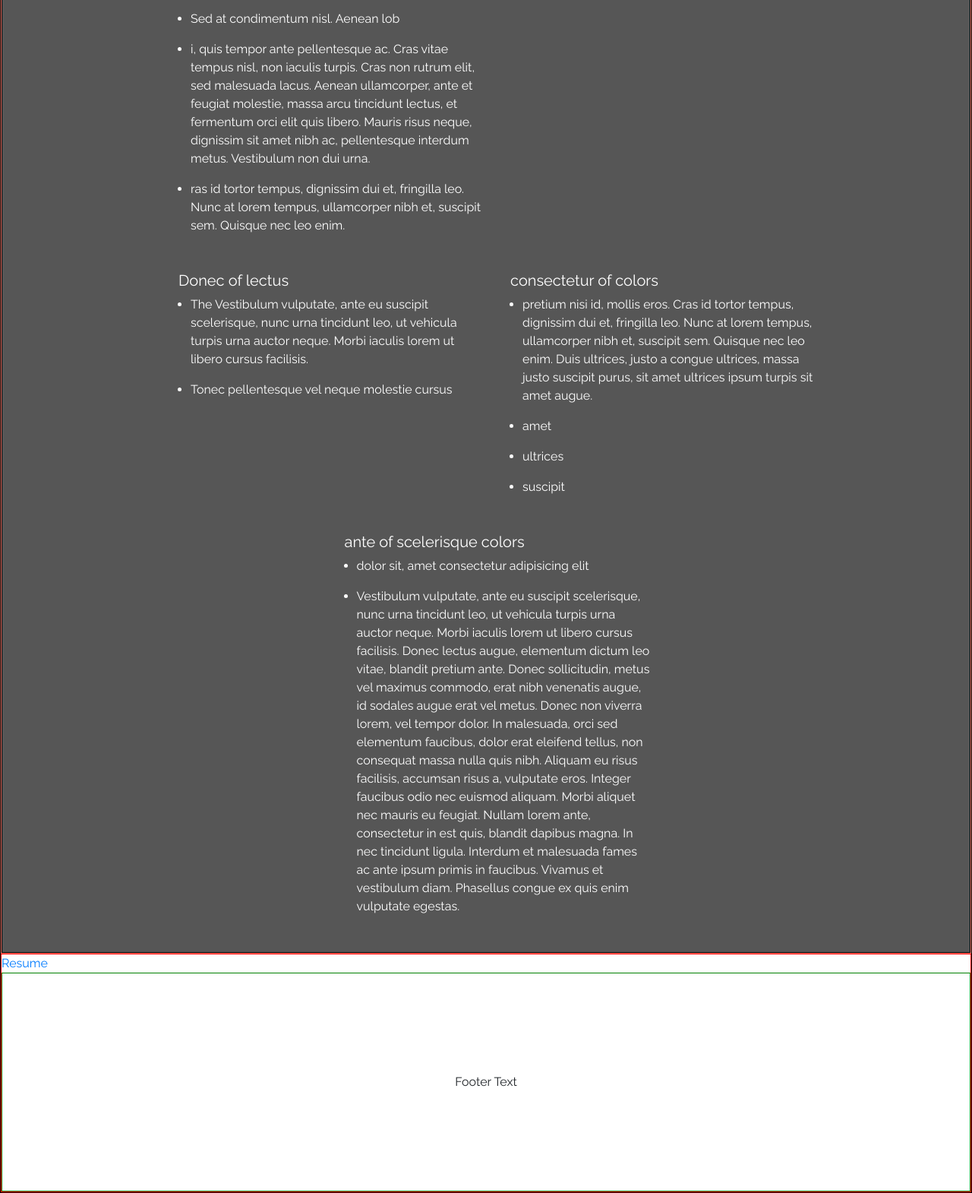
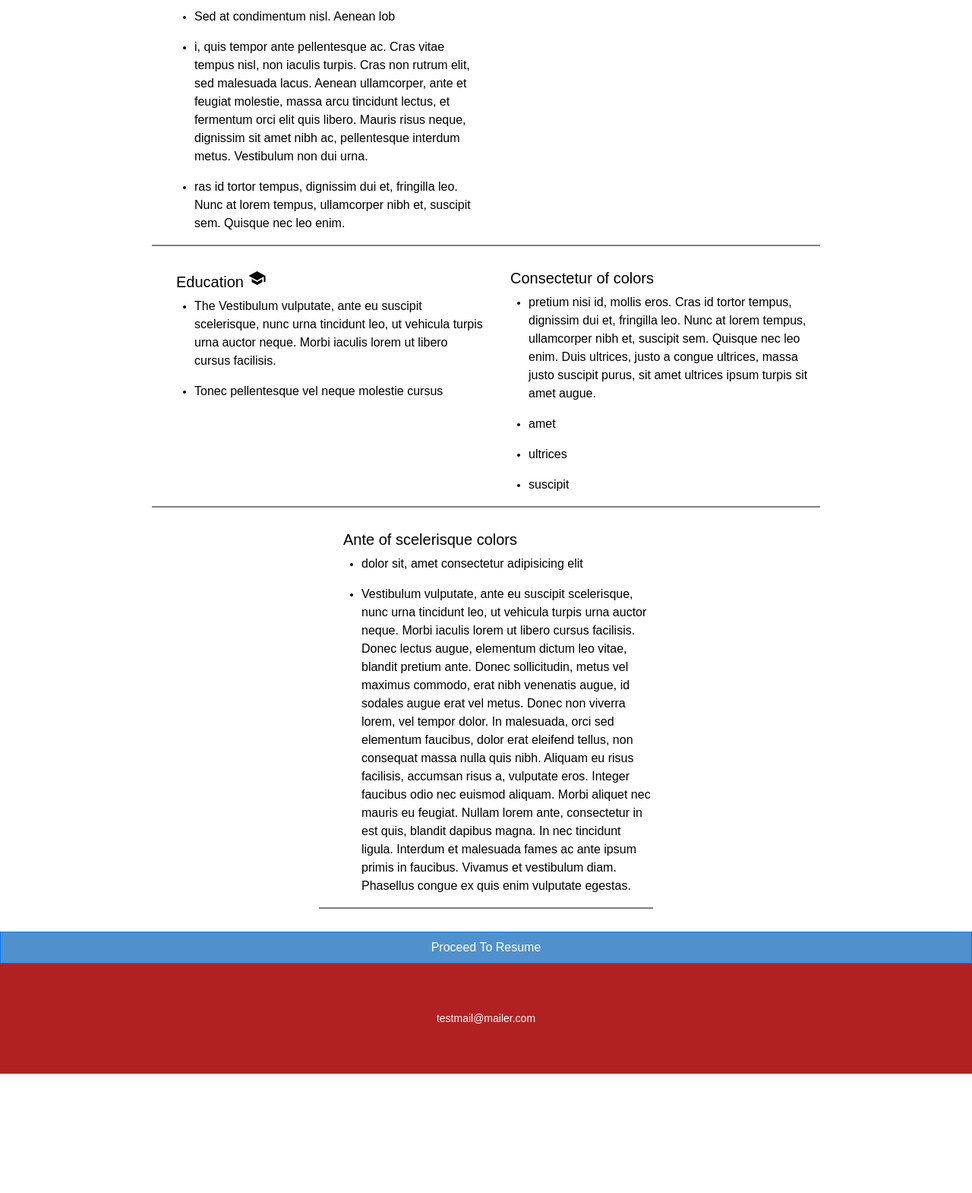
Before and after one commit to CheeseBoyd/react-resume, a React app: page / in a window 1280 px wide. Shown: the part 712-2282 px from the top of the page at 76% size. After the commit the page ends 2125 px from the top, so only its background shows below. Built offline with nearby package versions, Linux system fonts and the light colour scheme; a web font is replaced by a local one.

Commit message:
added logo to summary

```diff
--- a/src/components/App.css
+++ b/src/components/App.css
@@ -1,8 +1,11 @@
+@import url('https://rsms.me/inter/inter-ui.css');
+
 body {
     margin: 0px;
     padding: 0px;
     border-radius: 0px;
-    font-family: 'Raleway', sans-serif;
+    font-family: 'Inter UI', sans-serif;
+    font-size: 14px;
 }
 
 /*
@@ -32,3 +35,33 @@ body {
 .background-blackboard {
     background-color: #565656;
 }
+
+/* color triad theme */
+
+.background-red-warm {
+    background-color: #FF4948;
+}
+
+.background-red-cool {
+    background-color: #B22121;
+}
+
+.background-yellow-warm {
+    background-color: #FFFE95;
+}
+
+.background-red-light {
+    background-color: #FFC2BD;
+}
+
+.background-blue-warm {
+    background-color: #5090CC;
+}
+
+.background-blue-cool {
+    background-color: #216AB2;
+}
+
+.font-black {
+    color: #292928;
+}
--- a/src/components/homepage/Homepage.js
+++ b/src/components/homepage/Homepage.js
@@ -3,12 +3,9 @@ import HeaderCard from './headerCard/HeaderCard';
 import Summary from './summary/Summary';
 import Footer from './footer/Footer';
 import styled from 'styled-components';
-import Resume from '../resume/Resume';
-import { Link } from "react-router-dom";
 
 
 const StyledMain = styled.div`
-    border: 1px solid black;
     display: grid;
     grid-template-column: repeat(12, 1fr);
     grid-template-row: 1fr 1fr 300px;
@@ -17,23 +14,20 @@ const StyledMain = styled.div`
 
 const Styledsummary = styled.div`
     grid-column: 1 / span 12;
-    border: 1px solid salmon;
 `;
 
 const Styledcard = styled.div`
     grid-column: 1 /  span 12;
-    border: 1px solid green;
 `;
 
 const Styledfooter = styled.footer`
     grid-column: 1 / span 12;
-    border: 1px solid red;
 `;
 
 const summaryObj = {
-    "Lorem Ipsum": ["Lorem ipsum dolor sit, amet consectetur adipisicing elit. Ipsum explicabo harum quam ipsa alias molestiae cumque tenetur placeat obcaecati veniam impedit ab, sit, enim sed suscipit! Ratione quod rem enim, repudiandae sit sed quae mollitia iure quidem eum aspernatur, dignissimos minus sunt? Ut reiciendis nostrum atque rerum temporibus perspiciatis est voluptatum architecto?","Sed at condimentum nisl. Aenean lob","i, quis tempor ante pellentesque ac. Cras vitae tempus nisl, non iaculis turpis. Cras non rutrum elit, sed malesuada lacus. Aenean ullamcorper, ante et feugiat molestie, massa arcu tincidunt lectus, et fermentum orci elit quis libero. Mauris risus neque, dignissim sit amet nibh ac, pellentesque interdum metus. Vestibulum non dui urna.","ras id tortor tempus, dignissim dui et, fringilla leo. Nunc at lorem tempus, ullamcorper nibh et, suscipit sem. Quisque nec leo enim. "],
-    "Donec eget": ["amet consectetur adipisicing elit. Ipsum explicabo harum quams neque, sed eleifend ", "Quisque tincidunt luctus mollis. Donec pellentesque vel neque molestie cursus. Mauris lobortis turpis quam, sed finibus"],
-    "Donec of lectus ": ["The Vestibulum vulputate, ante eu suscipit scelerisque, nunc urna tincidunt leo, ut vehicula turpis urna auctor neque. Morbi iaculis lorem ut libero cursus facilisis.", "Tonec pellentesque vel neque molestie cursus"],
+    "experience": ["Lorem ipsum dolor sit, amet consectetur adipisicing elit. Ipsum explicabo harum quam ipsa alias molestiae cumque tenetur placeat obcaecati veniam impedit ab, sit, enim sed suscipit! Ratione quod rem enim, repudiandae sit sed quae mollitia iure quidem eum aspernatur, dignissimos minus sunt? Ut reiciendis nostrum atque rerum temporibus perspiciatis est voluptatum architecto?","Sed at condimentum nisl. Aenean lob","i, quis tempor ante pellentesque ac. Cras vitae tempus nisl, non iaculis turpis. Cras non rutrum elit, sed malesuada lacus. Aenean ullamcorper, ante et feugiat molestie, massa arcu tincidunt lectus, et fermentum orci elit quis libero. Mauris risus neque, dignissim sit amet nibh ac, pellentesque interdum metus. Vestibulum non dui urna.","ras id tortor tempus, dignissim dui et, fringilla leo. Nunc at lorem tempus, ullamcorper nibh et, suscipit sem. Quisque nec leo enim. "],
+    "skill": ["amet consectetur adipisicing elit. Ipsum explicabo harum quams neque, sed eleifend ", "Quisque tincidunt luctus mollis. Donec pellentesque vel neque molestie cursus. Mauris lobortis turpis quam, sed finibus"],
+    "education": ["The Vestibulum vulputate, ante eu suscipit scelerisque, nunc urna tincidunt leo, ut vehicula turpis urna auctor neque. Morbi iaculis lorem ut libero cursus facilisis.", "Tonec pellentesque vel neque molestie cursus"],
     "consectetur of colors": ["pretium nisi id, mollis eros. Cras id tortor tempus, dignissim dui et, fringilla leo. Nunc at lorem tempus, ullamcorper nibh et, suscipit sem. Quisque nec leo enim. Duis ultrices, justo a congue ultrices, massa justo suscipit purus, sit amet ultrices ipsum turpis sit amet augue. ", "amet", "ultrices", "suscipit"],
     "ante of scelerisque colors": ["dolor sit, amet consectetur adipisicing elit", "Vestibulum vulputate, ante eu suscipit scelerisque, nunc urna tincidunt leo, ut vehicula turpis urna auctor neque. Morbi iaculis lorem ut libero cursus facilisis. Donec lectus augue, elementum dictum leo vitae, blandit pretium ante. Donec sollicitudin, metus vel maximus commodo, erat nibh venenatis augue, id sodales augue erat vel metus. Donec non viverra lorem, vel tempor dolor. In malesuada, orci sed elementum faucibus, dolor erat eleifend tellus, non consequat massa nulla quis nibh. Aliquam eu risus facilisis, accumsan risus a, vulputate eros. Integer faucibus odio nec euismod aliquam. Morbi aliquet nec mauris eu feugiat. Nullam lorem ante, consectetur in est quis, blandit dapibus magna. In nec tincidunt ligula. Interdum et malesuada fames ac ante ipsum primis in faucibus. Vivamus et vestibulum diam. Phasellus congue ex quis enim vulputate egestas."],
 }
@@ -52,8 +46,7 @@ const Homepage = () => {
                 <Summary summary={summaryObj} title={'Lorem Dipsum'} />
             </Styledsummary>
             <Styledfooter>
-                <Link to="/resume">Resume</Link>
-                <Footer/>
+                <Footer email={'testmail@mailer.com'}/>
             </Styledfooter>
         </StyledMain>
 
--- /dev/null
+++ b/src/components/homepage/buttons/LinkToResume.js
@@ -0,0 +1,20 @@
+import React from 'react';
+import PropTypes from 'prop-types';
+import {Link} from 'react-router-dom';
+
+const LinkToResume = ({path}) =>{
+    const style={
+        "fontSize": "1rem",
+        "borderRadius": "0px 0px 0px 0px"
+    }
+    return(
+        <Link style={style} className="btn btn-primary btn-lg btn-block background-blue-warm" to={`${path}`}>Proceed To Resume</Link>
+    )
+
+}
+
+LinkToResume.propTypes = {
+    path: PropTypes.string.isRequired,
+}
+
+export default LinkToResume;
--- a/src/components/homepage/footer/Footer.js
+++ b/src/components/homepage/footer/Footer.js
@@ -1,21 +1,27 @@
-import React, {Component} from 'react';
+import React from 'react';
 import styled from 'styled-components';
+import LinkToResume from '../buttons/LinkToResume';
 // import PropTypes from 'prop-types';
 
 const StyledFooter = styled.footer`
+    color: white;
     min-width:100%;
     display: flex;
-    min-height: 288px;
-    border: 1px solid green;
+    min-height: 145px;
     justify-content: center;
     align-items: center;
+    flex-direction: column;
 `;
 
-const Footer = (props)=>{
+const Footer = ({email})=>{
     return(
-        <StyledFooter>
-            <span>{'Footer Text'}</span>
+        <div>
+        <LinkToResume path={'/resume'} />
+        <StyledFooter className="background-red-cool">
+            <span>{email}</span>
+
         </StyledFooter>
+        </div>
     )
 }
 
--- a/src/components/homepage/summary/Summary.js
+++ b/src/components/homepage/summary/Summary.js
@@ -1,20 +1,20 @@
 import React from 'react';
 import styled from 'styled-components';
 import PropTypes from 'prop-types';
-/*
-    Shape: PropTypes.shape({
-    summary: PropTypes.object,
-    }),
- * Props.summary type of
-*/
+
+const capitalizeFirstLetter = (str)=>{
+    let word = str.toLowerCase();
+    let upperCase = word.charAt(0);
+    let restOfword = word.slice(1);
+    return upperCase.toUpperCase() + restOfword;
+}
 
 const Styledmain = styled.div`
-    color: white;
+    color: black;
     display: grid;
     grid-template-columns: 1rem 1fr 1fr 1fr 1rem ;
     min-height: 300px;
     width: 100%;
-    border: 1px solid black;
     @media (min-width: 576px) { grid-template-columns: 1rem 1fr 1fr 1fr 1rem; }
     @media (min-width: 768px) { }
     @media (min-width: 992px) { grid-template-columns: 200px 1fr 1fr 1fr 200px; }
@@ -36,6 +36,7 @@ const StyledlistContainer = styled.div`
 
 const Styledlist = styled.ul`
     flex-basis: 50%;
+    box-shadow: 0px 2px grey;
     display: flex;
     flex-direction: column;
     padding-left: 2rem;
@@ -47,9 +48,9 @@ const Styledlist = styled.ul`
 `;
 const StyledlistItem = styled.li`
     margin-bottom: 1rem;
-    margin-left: 1rem;
-    span {font-size: 16px;}
-    @media (min-width: 576px) { span {font-size: 16px;} }
+    margin-left: 1.5rem;
+    span {font-size: 0.8rem;}
+    @media (min-width: 576px) { span {font-size: 0.8rem;} }
     @media (min-width: 768px) { }
     @media (min-width: 992px) { span {font-size: 1rem;} }
     @media (min-width: 1200px) { span {font-size: 1rem;} }
@@ -64,67 +65,51 @@ const Styledtitle = styled.div`
     justify-content: center;
 `;
 
-
-
-
-const Items = (props)=>{
-
+const Items = ({item})=>{
     return(
         <StyledlistItem>
-            <span>{props.item}</span>
+            <span>{item}</span>
         </StyledlistItem>
     )
-
 }
 
 const Lists = (props) =>{
-
 const mapper = (array)=>(
     array.map(items => (<Items item={items} key={array.indexOf(items)}/>))
 )
-
-const listItem = {
-
-}
-
-    return(
-            <Styledlist>
-                <h5>{props.listName}</h5>
-                {mapper(props.item)}
-            </Styledlist>
+// <i class="material-icons">location_city</i>
+// <i class="material-icons">school</i>
+// <i class="material-icons">check</i>
+// <i class="material-icons">work</i>
+// <i class="material-icons">code</i>
+return(
+    <Styledlist>
+        <h5>{props.listName} {props.icon}</h5>
+        {mapper(props.item)}
+    </Styledlist>
     )
 }
 
-
-
-const Summary = (props) =>{
-
- const mapper = (array)=>(
+const Summary = ({summary, title}) =>{
+const mapper = (array)=>(
     array.map(element =>{
-        return(
-            <Lists listName={element[0]} item={element[1]} key={array.indexOf(element)} />
-        )
-
+        switch (capitalizeFirstLetter(element[0])) {
+            case "Experience":
+                return(<Lists icon={<i className="material-icons">work</i>} listName={capitalizeFirstLetter(element[0])} item={element[1]} key={array.indexOf(element)} />);
+            case "Skill":
+                return(<Lists icon={<i className="material-icons">code</i>} listName={capitalizeFirstLetter(element[0])} item={element[1]} key={array.indexOf(element)} />);
+            case "Education":
+                return(<Lists icon={<i className="material-icons">school</i>} listName={capitalizeFirstLetter(element[0])} item={element[1]} key={array.indexOf(element)} />);
+            default:
+            return(<Lists listName={capitalizeFirstLetter(element[0])} item={element[1]} key={array.indexOf(element)} />);
+        }
     })
 )
-
-
-// Test props ----------------- >
-// const obj = {
-//     "Lorem Ipsum": ["Lorem ipsum dolor sit, amet consectetur adipisicing elit. Ipsum explicabo harum quam ipsa alias molestiae cumque tenetur placeat obcaecati veniam impedit ab, sit, enim sed suscipit! Ratione quod rem enim, repudiandae sit sed quae mollitia iure quidem eum aspernatur, dignissimos minus sunt? Ut reiciendis nostrum atque rerum temporibus perspiciatis est voluptatum architecto?","Sed at condimentum nisl. Aenean lob","i, quis tempor ante pellentesque ac. Cras vitae tempus nisl, non iaculis turpis. Cras non rutrum elit, sed malesuada lacus. Aenean ullamcorper, ante et feugiat molestie, massa arcu tincidunt lectus, et fermentum orci elit quis libero. Mauris risus neque, dignissim sit amet nibh ac, pellentesque interdum metus. Vestibulum non dui urna.","ras id tortor tempus, dignissim dui et, fringilla leo. Nunc at lorem tempus, ullamcorper nibh et, suscipit sem. Quisque nec leo enim. "],
-//     "Donec eget": ["amet consectetur adipisicing elit. Ipsum explicabo harum quams neque, sed eleifend ", "Quisque tincidunt luctus mollis. Donec pellentesque vel neque molestie cursus. Mauris lobortis turpis quam, sed finibus"],
-//     "Donec of lectus ": ["The Vestibulum vulputate, ante eu suscipit scelerisque, nunc urna tincidunt leo, ut vehicula turpis urna auctor neque. Morbi iaculis lorem ut libero cursus facilisis.", "Tonec pellentesque vel neque molestie cursus"],
-//     "consectetur of colors": ["pretium nisi id, mollis eros. Cras id tortor tempus, dignissim dui et, fringilla leo. Nunc at lorem tempus, ullamcorper nibh et, suscipit sem. Quisque nec leo enim. Duis ultrices, justo a congue ultrices, massa justo suscipit purus, sit amet ultrices ipsum turpis sit amet augue. ", "amet", "ultrices", "suscipit"],
-//     "ante of scelerisque colors": ["dolor sit, amet consectetur adipisicing elit", "Vestibulum vulputate, ante eu suscipit scelerisque, nunc urna tincidunt leo, ut vehicula turpis urna auctor neque. Morbi iaculis lorem ut libero cursus facilisis. Donec lectus augue, elementum dictum leo vitae, blandit pretium ante. Donec sollicitudin, metus vel maximus commodo, erat nibh venenatis augue, id sodales augue erat vel metus. Donec non viverra lorem, vel tempor dolor. In malesuada, orci sed elementum faucibus, dolor erat eleifend tellus, non consequat massa nulla quis nibh. Aliquam eu risus facilisis, accumsan risus a, vulputate eros. Integer faucibus odio nec euismod aliquam. Morbi aliquet nec mauris eu feugiat. Nullam lorem ante, consectetur in est quis, blandit dapibus magna. In nec tincidunt ligula. Interdum et malesuada fames ac ante ipsum primis in faucibus. Vivamus et vestibulum diam. Phasellus congue ex quis enim vulputate egestas."],
-// }
-// Test props < -----------------
-const entries = Object.entries(props.summary);
-
-
+const entries = Object.entries(summary);
     return(
-        <Styledmain className="background-blackboard">
+        <Styledmain className="font-black">
             <Styledtitle>
-                <h3>{props.title}</h3>
+                <h3>{title}</h3>
             </Styledtitle>
             <StyledlistContainer>
                 {
@@ -135,16 +120,17 @@ const entries = Object.entries(props.summary);
         </Styledmain>
     )
 }
-/*
+
 
 Summary.propTypes = {
-
-    imageLink: PropTypes.string,
-    name: PropTypes.string,
-    objective: PropTypes.string
+    title: PropTypes.string.isRequired,
+    summary: PropTypes.shape({
+        education: PropTypes.array,
+        experience: PropTypes.array,
+        skills: PropTypes.array,
+    }).isRequired
 
 };
 
-*/
 
 export default Summary
```
Also changed, not shown: public/index.html (+2 -1 lines), src/components/homepage/headerCard/HeaderCard.js (+11 -9 lines).
